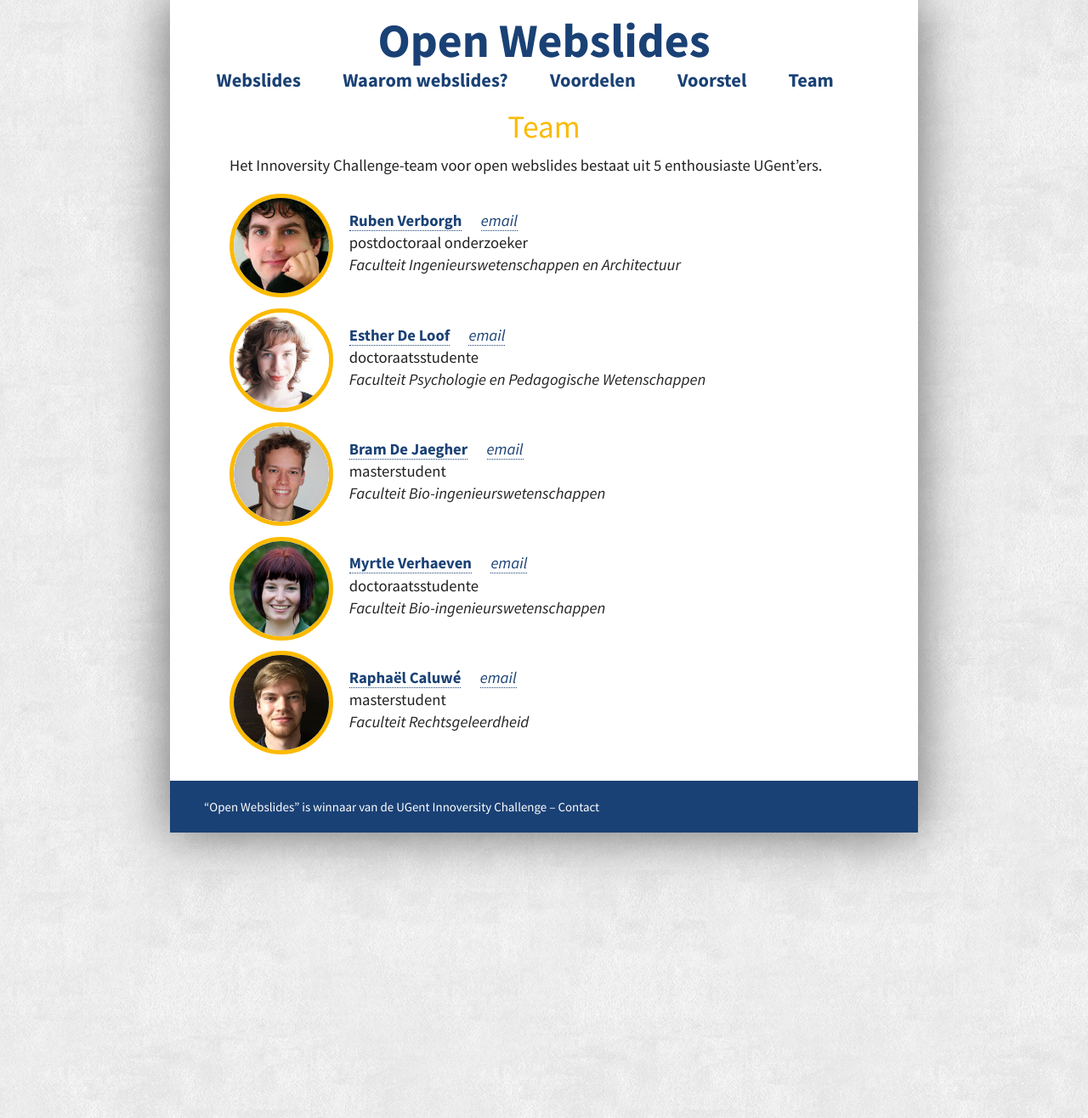
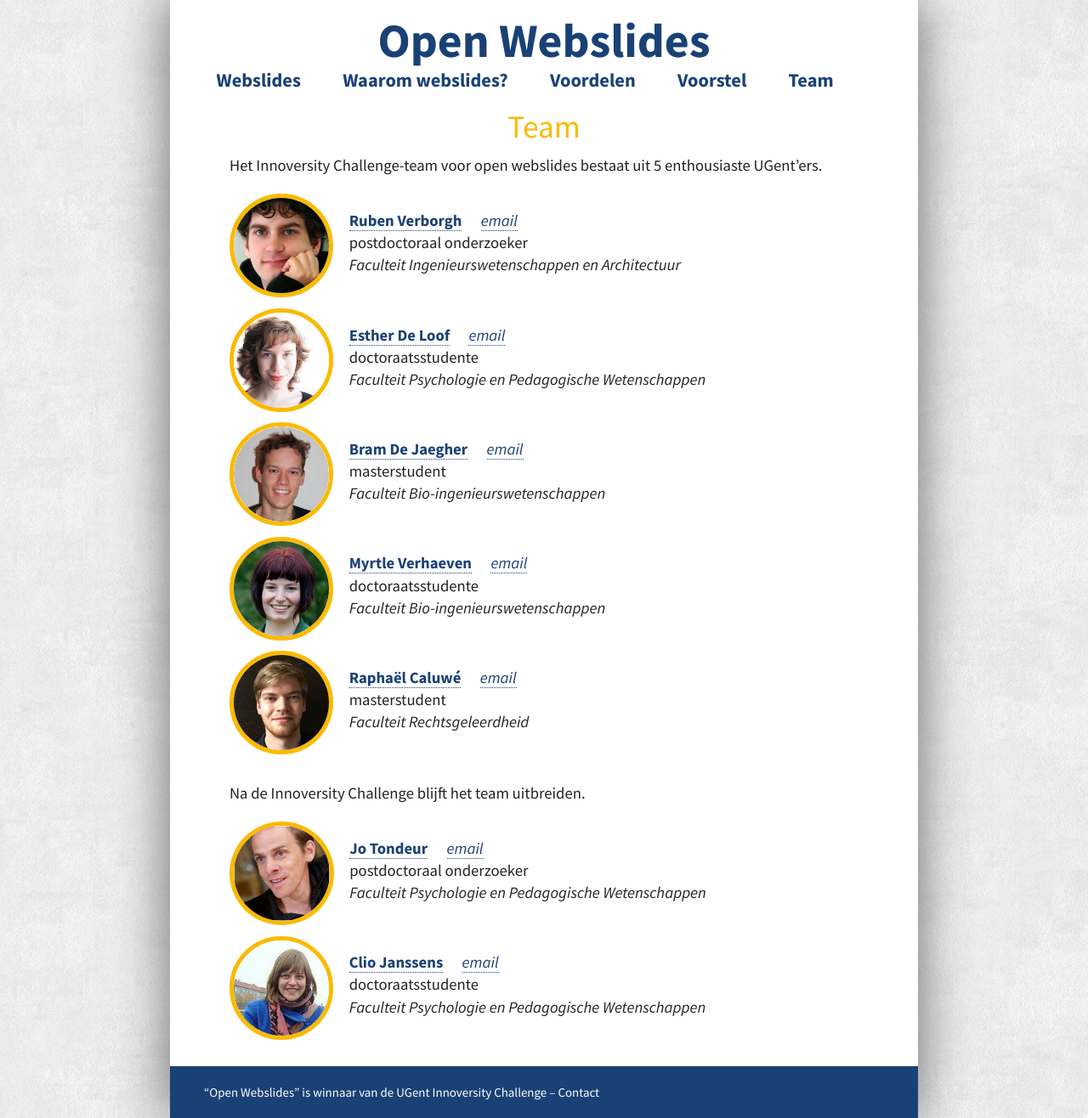
Before and after one commit to OpenWebslides/openwebslides.github.io-old, a Jekyll site: the page built from team.md, in a window 1280 px wide. Shown: the whole page at 85% size. Built offline with Jekyll 4.4.1, drawn with Linux system fonts in a browser that asks for light colours.

Commit message:
add jo and clio to team

```diff
--- a/team.md
+++ b/team.md
@@ -53,3 +53,25 @@
   <p class="job">masterstudent</p>
   <p class="faculty">Faculteit Rechtsgeleerdheid</p>
 </div>
+
+
+Na de Innoversity Challenge blijft het team uitbreiden.
+
+<div class="person">
+  <img src="/images/Jo.jpg">
+  <p class="name">
+    <a href="https://www.linkedin.com/in/jotondeur">Jo Tondeur</a>
+    <a href="mailto:Jo.Tondeur@ugent.be" class="email">email</a>
+  </p>
+  <p class="job">postdoctoraal onderzoeker</p>
+  <p class="faculty">Faculteit Psychologie en Pedagogische Wetenschappen</p>
+</div>
+<div class="person">
+  <img src="/images/ClioJanssens.jpg">
+  <p class="name">
+    <a href="https://www.linkedin.com/in/clio-janssens-399b716b">Clio Janssens</a>
+    <a href="mailto:Clio.Janssens@ugent.be" class="email">email</a>
+  </p>
+  <p class="job">doctoraatsstudente</p>
+  <p class="faculty">Faculteit Psychologie en Pedagogische Wetenschappen</p>
+</div>
```
